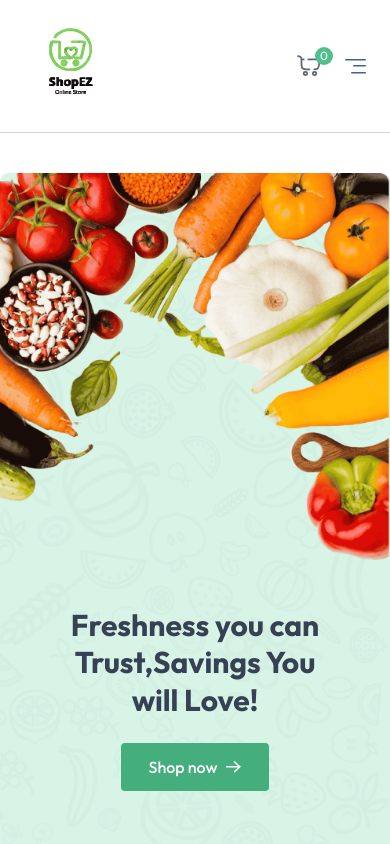
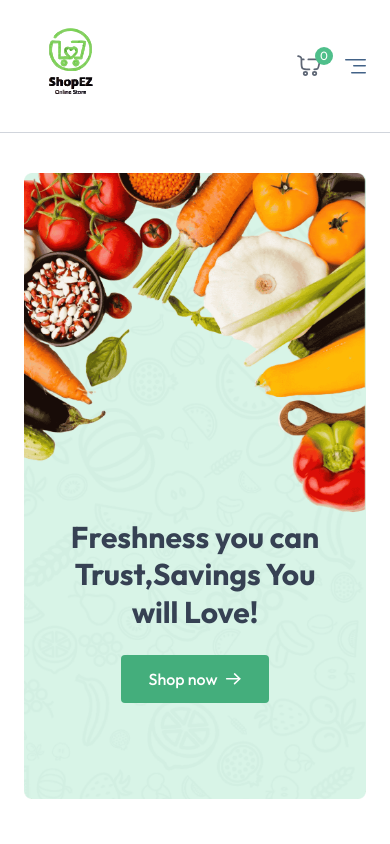
Before and after one commit to surajkumarsingh1784/Grocery-app, a React (Vite) app in the folder client/: page / in a window 390 px wide. Shown: the top 844 px of the page. Built offline with nearby package versions, Linux system fonts and the light colour scheme; no server answers.

Commit message:
Fix: case-sensitive import and syntax issues in App.jsx

```diff
--- a/client/src/App.jsx
+++ b/client/src/App.jsx
@@ -1,5 +1,5 @@
-import React from 'react'
-import Navbar from './components/navbar'
+import React from 'react';
+import Navbar from './components/Navbar';
 import { Route, Routes, useLocation } from 'react-router-dom';
 import Home from './pages/Home';
 import { Toaster } from 'react-hot-toast';
@@ -14,22 +14,22 @@ import AddAddress from './pages/AddAddress';
 import MyOrders from './pages/MyOrders';
 import SellerLogin from './components/seller/SellerLogin';
 import SellerLayout from './pages/seller/SellerLayout';
-import AddProduct from './pages/seller/AddProduct'; // Corrected path
-import ProductList from './pages/seller/ProductList'; // Corrected path
-import Orders from './pages/seller/Orders'; // Corrected path
+import AddProduct from './pages/seller/AddProduct';
+import ProductList from './pages/seller/ProductList';
+import Orders from './pages/seller/Orders';
 
 const App = () => {
-
-  const isSellerPath = useLocation().pathname.includes('/seller');
+  const location = useLocation();
+  const isSellerPath = location.pathname.includes('/seller');
   const { showUserlogin, isSeller } = useAppContext();
 
   return (
     <div className='text-default min-h-screen text-gray-700 bg-white'>
-      {isSellerPath ? null : <Navbar />}
-      {showUserlogin ? <Login /> : null}
+      {!isSellerPath && <Navbar />}
+      {showUserlogin && <Login />}
+      <Toaster />
 
-      <Toaster />
-      <div className={' $ {isSellerPath ? "" : "px-6 md:px-20 lg:px-32 xl:px-40 2xl:px-52"}'}>
+      <div className={`${isSellerPath ? '' : 'px-6 md:px-20 lg:px-32 xl:px-40 2xl:px-52'}`}>
         <Routes>
           <Route path='/' element={<Home />} />
           <Route path='/products' element={<AllProducts />} />
@@ -38,16 +38,20 @@ const App = () => {
           <Route path='/cart' element={<Cart />} />
           <Route path='/add-address' element={<AddAddress />} />
           <Route path='/my-orders' element={<MyOrders />} />
-          <Route path='/seller' element={isSeller ? <SellerLayout /> : <SellerLogin />}>
+          <Route
+            path='/seller'
+            element={isSeller ? <SellerLayout /> : <SellerLogin />}
+          >
             <Route index element={isSeller ? <AddProduct /> : null} />
             <Route path='product-list' element={<ProductList />} />
             <Route path='orders' element={<Orders />} />
           </Route>
         </Routes>
       </div>
+
       {!isSellerPath && <Footer />}
     </div>
-  )
-}
+  );
+};
 
-export default App
+export default App;
--- a/client/vite.config.js
+++ b/client/vite.config.js
@@ -2,16 +2,26 @@ import { defineConfig } from 'vite'
 import react from '@vitejs/plugin-react'
 import tailwindcss from '@tailwindcss/vite'
 
-// https://vite.dev/config/
 export default defineConfig({
   server: {
     watch: {
       usePolling: true,
-
     },
   },
   plugins: [
     tailwindcss(),
     react()
   ],
+  build: {
+    outDir: 'dist', // makes sure it outputs to dist
+  },
+  // 👇 Vercel needs this to support client-side routing (React Router)
+  resolve: {
+    alias: {},
+  },
+  // 👇 If SSR doesn't work, fallback to index.html for all routes
+  preview: {
+    port: 4173,
+    strictPort: true,
+  }
 })
```
Also changed, not shown: 1 other file (tests, documents, lock files or other folders).
